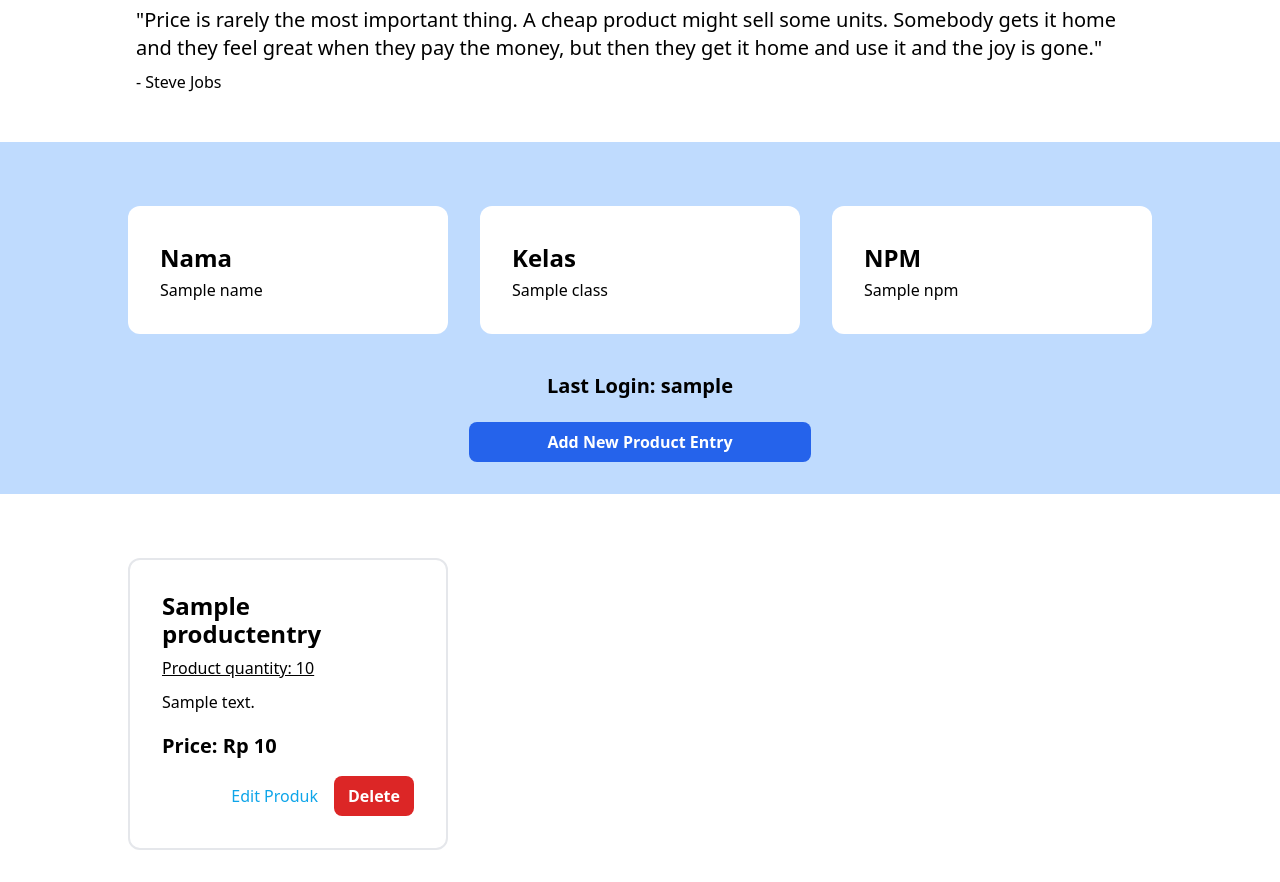
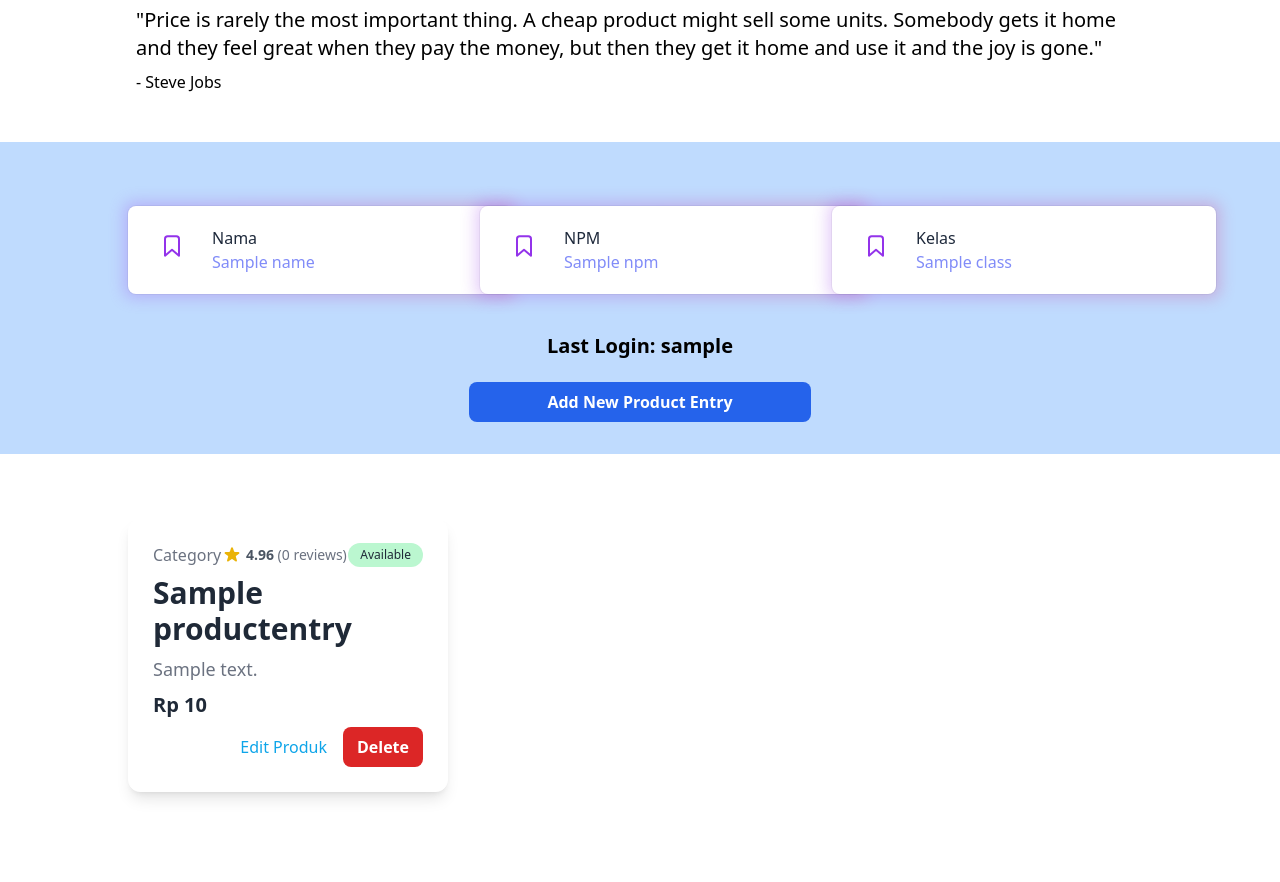
Before and after one commit to theoalll/eshop-pbp, a Django app: template main/templates/main.html in a window 1280 px wide. Shown: the part 186-1068 px from the top of the page. After the commit the page ends 985 px from the top, so only its background shows below. Run offline with Django 5.2, Linux system fonts and the light colour scheme; tables that the repository leaves empty hold one stand-in row (values such as "Sample post"); the template is opened without the code that fills it: values that come from a table or form of the project are taken from there, most other values are stand-ins (such as "Sample title", 1, 10 or a date in 2020); some libraries are stand-ins or nearby versions.

Commit message:
adjust templates

```diff
--- a/main/templates/card_product.html
+++ b/main/templates/card_product.html
@@ -1,14 +1,33 @@
-<article class="relative text-wrap text-balance border-2 p-8 rounded-xl bg-white ">
-  <p class="text-2xl font-sans Helvetica leading-7 font-bold text-ellipsis overflow-hidden">{{product_entry.product_name}}</p>
-  <p class="text-base font-sans Helvetica leading-10 underline text-ellipsis overflow-hidden">Product quantity: {{product_entry.available_qty}}</p>
-  <p class="text-base font-sans Helvetica leading-7 text-ellipsis overflow-hidden">{{product_entry.product_description}}</p>
-  <p class="text-xl font-sans Helvetica leading-12 font-bold py-4 text-ellipsis overflow-hidden">Price: Rp {{product_entry.price}}</p>
-
-  <div class="flex gap-4 items-center justify-end">
-    <a href="{% url 'main:edit_product' product_entry.pk %}" class="w-30 text-sky-500 no-underline hover:underline">Edit Produk</a>
-    <a href="{% url 'main:delete_product' product_entry.pk %}" class="w-20 text-center bg-red-600 hover:bg-red-700 text-white font-bold py-2 rounded-lg transition duration-300 ease-in-out transform hover:scale-105">
-      Delete
-    </a>
+<div class="shrink-0 flex flex-col md:flex-row md:space-x-5 space-y-3 md:space-y-0 rounded-xl shadow-lg p-3 max-w-xs md:max-w-3xl mx-auto border border-white bg-white">
+    <div class="w-full md:bg-white flex flex-col space-y-2 p-3">
+      <div class="flex justify-between item-center">
+        <p class="text-gray-500 max-w-xs font-medium hidden md:block">Category</p>
+        <div class="flex items-center">
+          <svg xmlns="http://www.w3.org/2000/svg" class="h-5 w-5 text-yellow-500" viewBox="0 0 20 20"
+            fill="currentColor">
+            <path
+              d="M9.049 2.927c.3-.921 1.603-.921 1.902 0l1.07 3.292a1 1 0 00.95.69h3.462c.969 0 1.371 1.24.588 1.81l-2.8 2.034a1 1 0 00-.364 1.118l1.07 3.292c.3.921-.755 1.688-1.54 1.118l-2.8-2.034a1 1 0 00-1.175 0l-2.8 2.034c-.784.57-1.838-.197-1.539-1.118l1.07-3.292a1 1 0 00-.364-1.118L2.98 8.72c-.783-.57-.38-1.81.588-1.81h3.461a1 1 0 00.951-.69l1.07-3.292z" />
+          </svg>
+          <p class="text-gray-600 font-bold text-sm ml-1">
+            4.96
+            <span class="text-gray-500 font-normal">(0 reviews)</span>
+          </p>
+        </div>
+        <div class="flex items-center justify-end">
+        </div>
+        <div class="bg-green-200 px-3 py-1 rounded-full text-xs font-medium text-gray-800 hidden md:block">
+          Available</div>
+      </div>
+      <h3 class="font-black text-gray-800 md:text-3xl text-xl">{{product_entry.product_name}}</h3>
+      <p class="md:text-lg text-gray-500 text-base">{{product_entry.product_description}}</p>
+      <p class="text-xl font-black text-gray-800">
+        Rp {{product_entry.price}}
+      </p>
+      <div class="flex gap-4 items-center justify-end">
+        <a href="{% url 'main:edit_product' product_entry.pk %}" class="w-30 text-sky-500 no-underline hover:underline">Edit Produk</a>
+        <a href="{% url 'main:delete_product' product_entry.pk %}" class="w-20 text-center bg-red-600 hover:bg-red-700 text-white font-bold py-2 rounded-lg transition duration-300 ease-in-out transform">
+          Delete
+        </a>
+      </div>
+    </div>
   </div>
-
-</article>
--- a/main/templates/main.html
+++ b/main/templates/main.html
@@ -19,19 +19,56 @@
 
 <div class="overflow-x-hidden px-16 md:px-32 pb-8 pt-16 bg-blue-200 grid grid-cols-1 gap-8">
   <div class="relative grid grid-cols-1 z-30 md:grid-cols-3 gap-8">
-    <article class="text-wrap text-balance p-8 rounded-xl bg-white ">
-      <p class="text-2xl font-sans Helvetica leading-10 font-bold">Nama</p>
-      <p>{{ name }}</p>
-    </article>
-    <article class="text-wrap text-balance p-8 rounded-xl bg-white">
-      <p class="text-2xl font-sans Helvetica leading-10 font-bold">Kelas</p>
-      <p>{{ class }}</p>
-    </article>
-    <article class="text-wrap text-balance p-8 rounded-xl bg-white">
-      <p class="text-2xl font-sans Helvetica leading-10 font-bold">NPM</p>
-      <p>{{ npm }}</p>
-    </article>
-  </div>
+    <!-- <div class="min-h-screen bg-gray-50 flex flex-col justify-center relative overflow-hidden sm:py-12"> -->
+      <div class="w-96">
+        <div class="relative group">
+          <div class="absolute -inset-1 bg-gradient-to-r from-purple-600 to-pink-600 rounded-lg blur opacity-25 group-hover:opacity-100 transition duration-1000 group-hover:duration-200"></div>
+          <div class="relative px-7 py-6 bg-white ring-1 ring-gray-900/5 rounded-lg leading-none flex items-top justify-start space-x-6">
+            <svg class="w-8 h-8 text-purple-600" fill="none" viewBox="0 0 24 24">
+              <path stroke="currentColor" stroke-linecap="round" stroke-linejoin="round" stroke-width="1.5" d="M6.75 6.75C6.75 5.64543 7.64543 4.75 8.75 4.75H15.25C16.3546 4.75 17.25 5.64543 17.25 6.75V19.25L12 14.75L6.75 19.25V6.75Z"></path>
+            </svg>
+            <div class="space-y-2">
+              <p class="text-slate-800">Nama</p>
+              <p class="block text-indigo-400 group-hover:text-slate-800 transition duration-200" target="_blank">{{ name }}</p>
+            </div>
+          </div>
+        </div>
+      </div>
+    <!-- </div> -->
+
+    <!-- <div class="min-h-screen bg-gray-50 flex flex-col justify-center relative overflow-hidden sm:py-12"> -->
+      <div class="w-96">
+        <div class="relative group">
+          <div class="absolute -inset-1 bg-gradient-to-r from-purple-600 to-pink-600 rounded-lg blur opacity-25 group-hover:opacity-100 transition duration-1000 group-hover:duration-200"></div>
+          <div class="relative px-7 py-6 bg-white ring-1 ring-gray-900/5 rounded-lg leading-none flex items-top justify-start space-x-6">
+            <svg class="w-8 h-8 text-purple-600" fill="none" viewBox="0 0 24 24">
+              <path stroke="currentColor" stroke-linecap="round" stroke-linejoin="round" stroke-width="1.5" d="M6.75 6.75C6.75 5.64543 7.64543 4.75 8.75 4.75H15.25C16.3546 4.75 17.25 5.64543 17.25 6.75V19.25L12 14.75L6.75 19.25V6.75Z"></path>
+            </svg>
+            <div class="space-y-2">
+              <p class="text-slate-800">NPM</p>
+              <p class="block text-indigo-400 group-hover:text-slate-800 transition duration-200" target="_blank">{{ npm }}</p>
+            </div>
+          </div>
+        </div>
+      </div>
+    <!-- </div>
+    <div class="min-h-screen bg-gray-50 flex flex-col justify-center relative overflow-hidden sm:py-12"> -->
+      <div class="w-96">
+        <div class="relative group">
+          <div class="absolute -inset-1 bg-gradient-to-r from-purple-600 to-pink-600 rounded-lg blur opacity-25 group-hover:opacity-100 transition duration-1000 group-hover:duration-200"></div>
+          <div class="relative px-7 py-6 bg-white ring-1 ring-gray-900/5 rounded-lg leading-none flex items-top justify-start space-x-6">
+            <svg class="w-8 h-8 text-purple-600" fill="none" viewBox="0 0 24 24">
+              <path stroke="currentColor" stroke-linecap="round" stroke-linejoin="round" stroke-width="1.5" d="M6.75 6.75C6.75 5.64543 7.64543 4.75 8.75 4.75H15.25C16.3546 4.75 17.25 5.64543 17.25 6.75V19.25L12 14.75L6.75 19.25V6.75Z"></path>
+            </svg>
+            <div class="space-y-2">
+              <p class="text-slate-800">Kelas</p>
+              <p class="block text-indigo-400 group-hover:text-slate-800 transition duration-200" target="_blank">{{ class }}</p>
+            </div>
+          </div>
+        </div>
+      </div>
+    </div>
+  <!-- </div> -->
   <div class="place-content-center relative grid grid-cols-1">
     <p class="pb-4 text-xl font-sans Helvetica leading-10 font-bold text-center">Last Login: {{last_login}}</p>
     <a href="{% url 'main:create_product_entry' %}" class="place-self-center w-60 text-center bg-blue-600 hover:bg-blue-700 text-white font-bold py-2 rounded-lg transition duration-300 ease-in-out transform hover:scale-105 md:w-2/6">
@@ -43,11 +80,12 @@
 <div class="overflow-x-hidden px-16 md:px-32 pb-8 pt-16 grid grid-cols-1 gap-8">
     {% if not product_entries %}
     <div class="flex flex-col items-center justify-center min-h-[24rem] p-6">
-        <img src="{% static 'image/empty.png' %}" alt="Sad face" class="w-32 h-32 mb-4"/>
+        <img src="{% static 'image/empty.png' %}" alt="Sad face" class="w-40 h-32 mb-4"/>
         <p class="text-center text-gray-600 mt-4">Belum ada data product pada Pacilbay.</p>
     </div>
     {% else %}
-    <div class="shrink relative grid grid-cols-1 sm:grid-cols-2 gap-8 lg:grid-cols-3 gap-8">
+
+    <div class="relative grid grid-cols-1 sm:grid-cols-2 gap-8 lg:grid-cols-3 gap-8">
         {% for product_entry in product_entries %}
             {% include 'card_product.html' with product_entry=product_entry %}
         {% endfor %}
```
